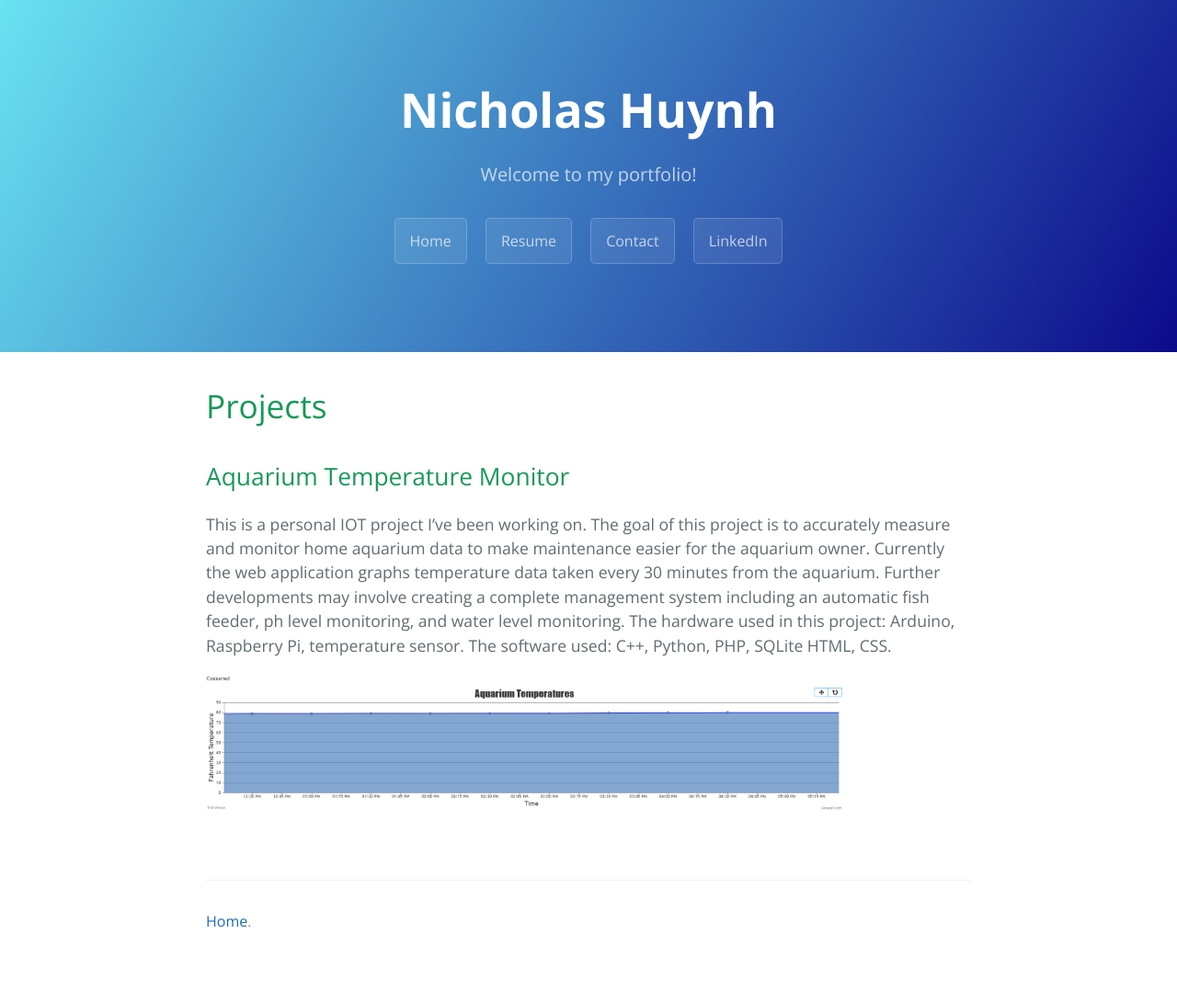
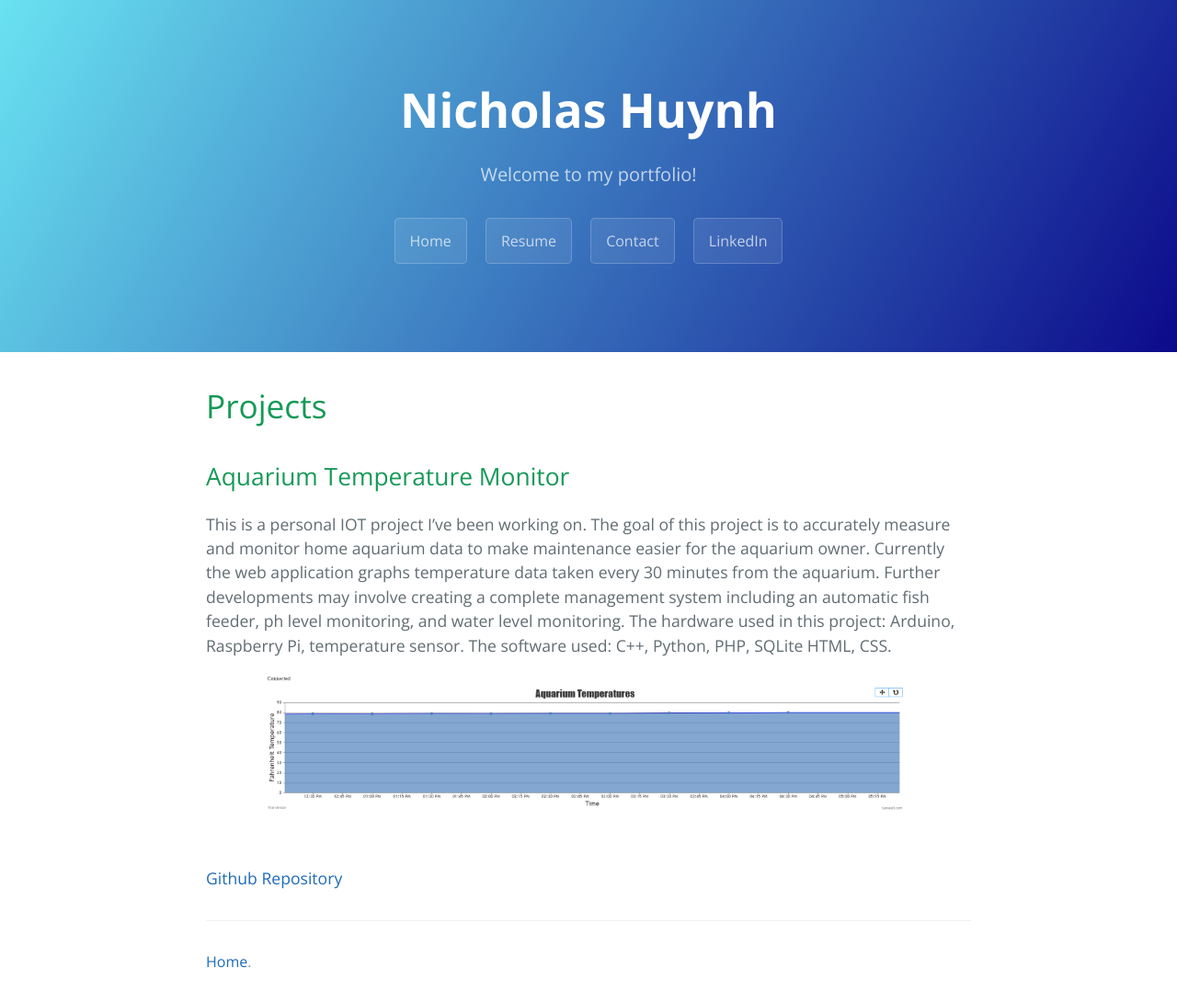
Before and after one commit to nhuynh11/nhuynh11.github.io, a Jekyll site: the page built from index.md, in a window 1280 px wide. Shown: the whole page at 92% size. Built offline with Jekyll 4.4.1, drawn with Linux system fonts in a browser that asks for light colours; before the commit the page ends 1046 px from its top, so only the background shows below that.

Commit message:
adding github link

```diff
--- a/_config.yml
+++ b/_config.yml
@@ -9,3 +9,5 @@ description: Welcome to my portfolio!
 links:
   linkedin: https://www.linkedin.com/in/nicholas-huynh111/
   resume: https://drive.google.com/file/d/1Ij2sYhsf1X4o2S-wX3Xg-zmwvw7hMDU_/view?usp=sharing
+  github:
+    aquarium: https://github.com/nhuynh11/AquariumManager
--- a/index.md
+++ b/index.md
@@ -8,4 +8,6 @@ title: Nicholas Huynh
 ## Aquarium Temperature Monitor
 This is a personal IOT project I've been working on. The goal of this project is to accurately measure and monitor home aquarium data to make maintenance easier for the aquarium owner. Currently the web application graphs temperature data taken every 30 minutes from the aquarium. Further developments may involve creating a complete management system including an automatic fish feeder, ph level monitoring, and water level monitoring. The hardware used in this project: Arduino, Raspberry Pi, temperature sensor. The software used: C++, Python, PHP, SQLite HTML, CSS.
 
-<img src="./resources/images/aqua_temps.png" alt="Temperature Graph" style="width:700px; height:auto;">
+<div style="text-align: center;"><img src="./resources/images/aqua_temps.png" alt="Temperature Graph" style="width:700px; height:auto;"></div>
+
+<a href="{{site.links.github.aquarium}}" target="_blank" rel="noopener noreferrer">Github Repository</a>
```
Also changed, not shown: resume.md (+1 -1 lines), 1 other file.
